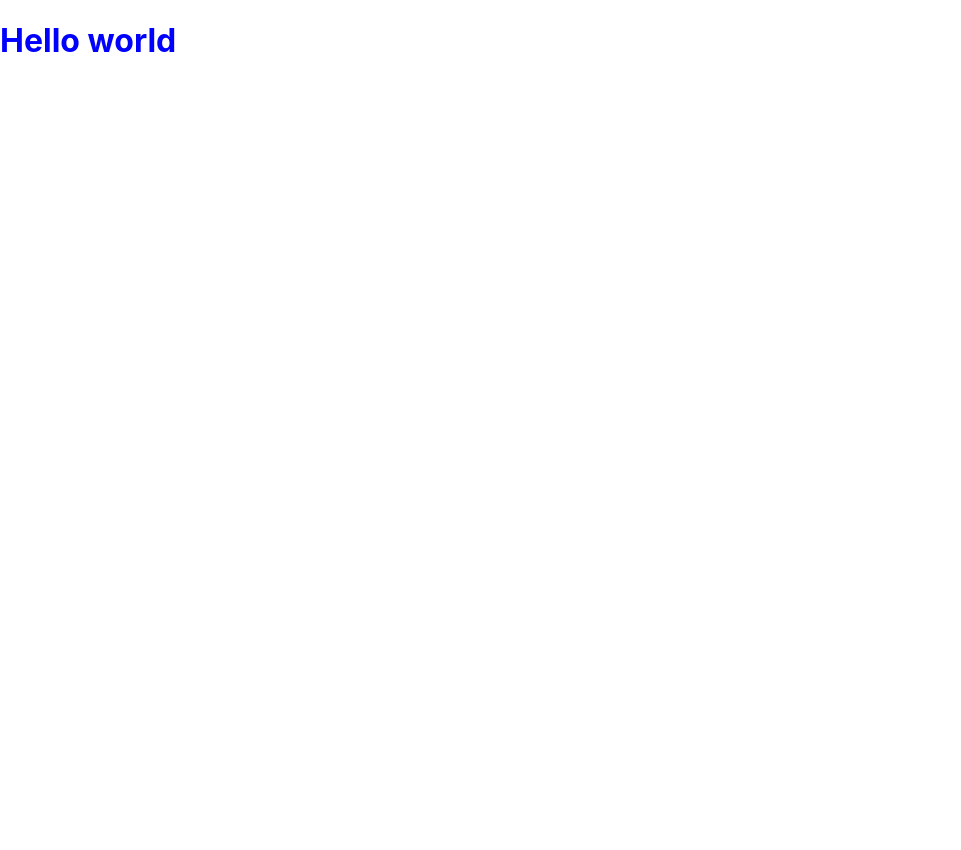
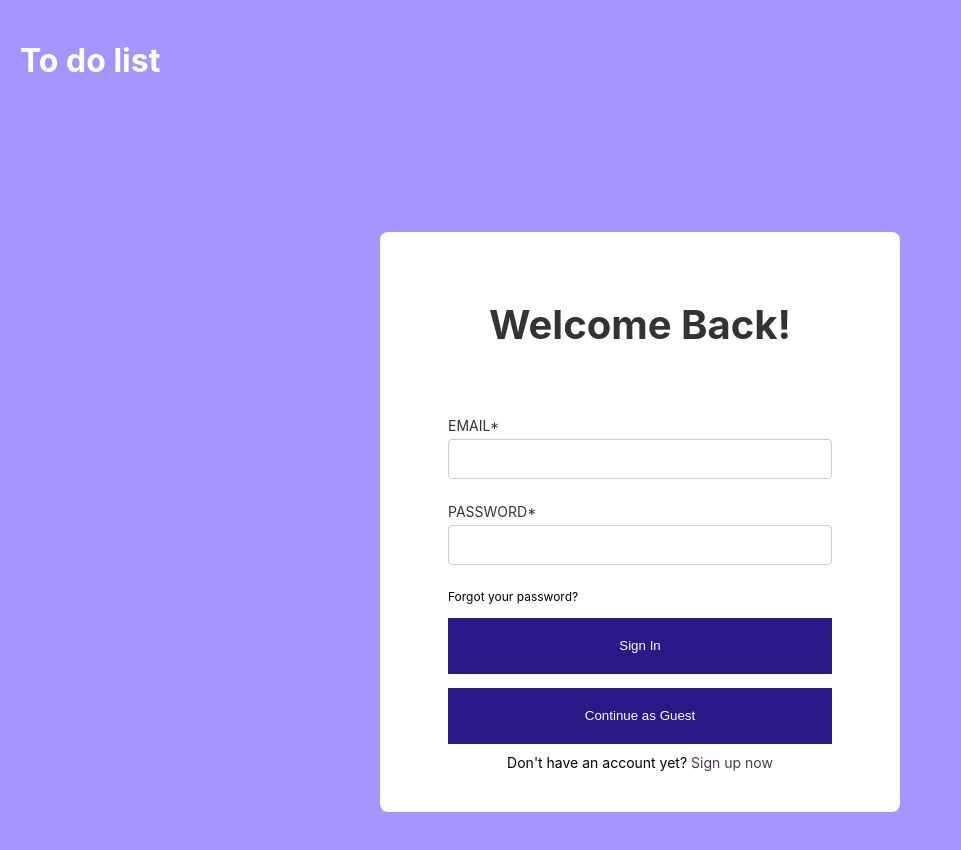
Before and after one commit to araslan1/TodoList_Frontend, a React (Create React App) app: page /signup in a window 1280 px wide. Shown: the top 850 px of the page, without its empty margins (0-961 px from the left). Before the commit the page ends 800 px from the top, so only its background shows below. Built offline with nearby package versions, Linux system fonts and the light colour scheme.

Commit message:
Update Signup.js

```diff
--- a/src/Signup.js
+++ b/src/Signup.js
@@ -1,9 +1,123 @@
 import './Signup.css'
 
-function Signup() {
-    return (
-      <h1>Hello world</h1>
-    );
-  }
+import React, { useState } from 'react';
 
-  export default Signup;
+const CreateAccount = () => {
+  const [email, setEmail] = useState('');
+  const [password, setPassword] = useState('');
+
+  const handleCreateAccount = () => {
+    console.log(`Email: ${email}, Password: ${password}`);
+  };
+
+  // CSS STYLES
+
+  const headerStyle = {
+    background: '#A795FF',
+    padding: '20px',
+    textAlign: 'left',
+    color: 'white !important',
+    };
+
+  const bodyStyle = {
+    display: 'flex',
+    flexDirection: 'column',
+    alignItems: 'center',
+    justifyContent: 'center',
+    height: '100vh',
+    margin: '0',
+    padding: '0',
+    background: '#A795FF',
+  };
+
+  const formStyle = {
+    background: 'white',
+    padding: '20px',
+    borderRadius: '8px',
+    display: 'flex',
+    flexDirection: 'column',
+    gap: '15px',
+    width: '480px',
+    height: '540px',
+
+
+  };
+
+  const inputStyle = {
+    border: '1px solid #ccc',
+    borderRadius: '4px',
+    padding: '10px',
+    fontSize: '16px',
+  };
+
+  const labelStyle = {
+    fontSize: '14px',
+    color: '#333',
+    marginBottom: '5px',
+  };
+
+  const buttonStyle = {
+    color: 'white',
+    border: 'none',
+    cursor: 'pointer',
+    background:'#2B1887',
+    width:'384px',
+    height:'56px',
+    marginTop:'14px',
+    alignItems: 'center',
+    marginLeft:'48px',
+  };
+
+  return (
+    <div>
+      <div style={headerStyle}>
+      <h1 style={{ color: 'white' }}>To do list</h1>
+      </div>
+      <div style={bodyStyle}>
+        <div style={formStyle}>
+          <div style={{ ...labelStyle, textAlign: 'center', fontSize: '40px', fontWeight:'bold', marginTop:'48px' }}>
+            Welcome Back!
+          </div>
+          <form>
+            <div style={{ display: 'flex', flexDirection: 'column', marginLeft:'48px', marginRight:'48px',marginTop:'48px',}}>
+              <label style={labelStyle}>
+                EMAIL*
+              </label>
+              <input
+                type="email"
+                value={email}
+                onChange={(e) => setEmail(e.target.value)}
+                style={inputStyle}
+              />
+            </div>
+            <div style={{ display: 'flex', flexDirection: 'column' , marginLeft:'48px', marginRight:'48px', marginTop:'24px',}}>
+              <label style={labelStyle}>
+                PASSWORD*
+              </label>
+              <input
+                type="password"
+                value={password}
+                onChange={(e) => setPassword(e.target.value)}
+                style={inputStyle}
+              />
+            </div>
+            <label style={{ display: 'flex', alignItems: 'center',  marginLeft:'48px', marginRight:'48px', marginTop:'24px', fontSize:'12px',}}>
+             Forgot your password?
+            </label>
+            <button type="button" onClick={handleCreateAccount} style={buttonStyle}>
+              Sign In
+            </button>
+            <button type="button" onClick={handleCreateAccount} style={buttonStyle}>
+              Continue as Guest
+            </button>
+            <div style={{ textAlign: 'center', marginTop: '10px', fontSize: '14px' }}>
+            Don't have an account yet?  <span style={{ color: '#4C3A51', cursor: 'pointer' }}>Sign up now</span>
+            </div>
+          </form>
+        </div>
+      </div>
+    </div>
+  );
+};
+
+export default CreateAccount;
```
